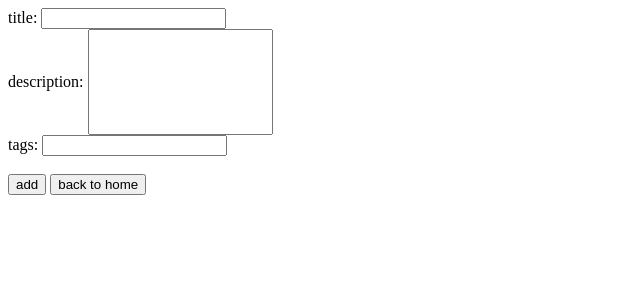
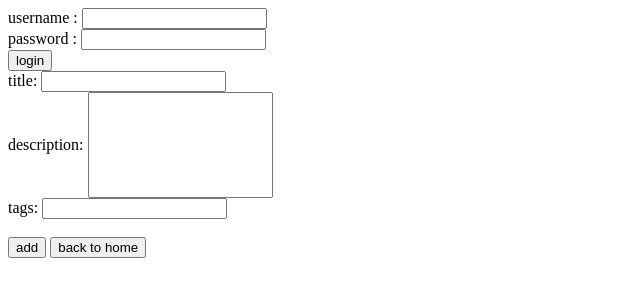
Before and after one commit to edisonhello/database, a website: page add.html in a window 1280 px wide. Shown: the whole page, without its empty margins (0-640 px from the left). Drawn offline with nearby package versions, Linux system fonts and the light colour scheme; no server answers.

Commit message:
start login design

```diff
--- a/add.html
+++ b/add.html
@@ -4,6 +4,13 @@
 	<title>addNew</title>
 </head>
 <body>
+
+	<div id="login">
+		username : <input type="text" id="username"><br>
+		password : <input type="password" id="pass"><br>
+		<input type="button" id="login!" value="login">
+	</div>
+
 	title: <input type="text" id="title"><br>
 	description: <input type="text" id="description" style="height:100px"><br>
 	tags: <input type="tags"id="tag"><br><br>
@@ -17,6 +24,8 @@
 <script src="/static/jQuery/url.min.js"></script>
 <script type="text/javascript">
 	var socket = io('http://localhost:7122')
+
+	var logined = false
 
 	window.addEventListener('load',function(){
 		document.getElementById('add').addEventListener('click', function(){
@@ -32,5 +41,6 @@
 		document.getElementById('back').addEventListener('click', function(){
 			window.location='http://localhost:7122'
 		})
+		document.getElementById('login!').addEventListener('')
 	})
 </script>
```
